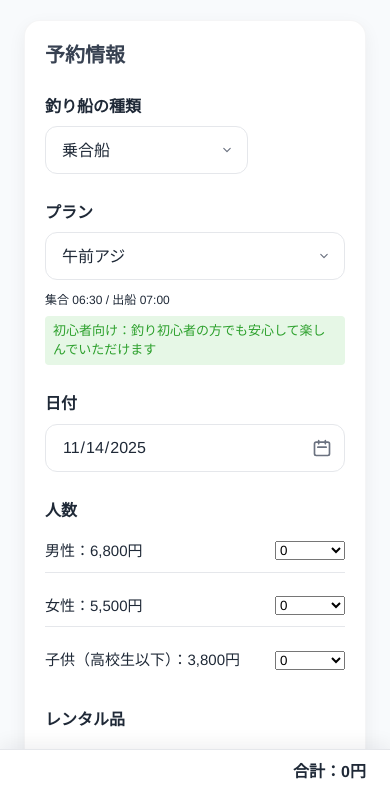
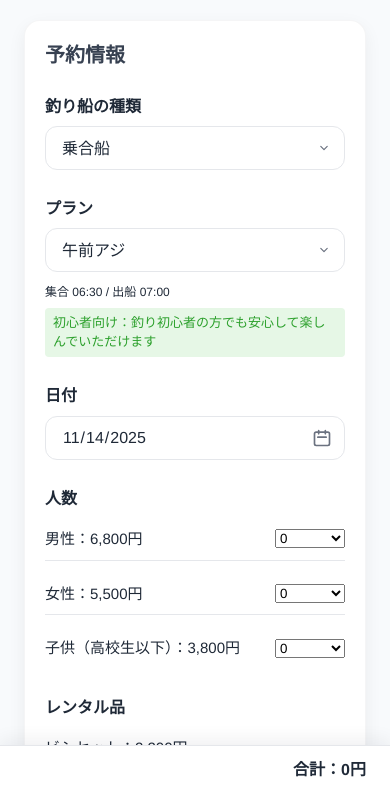
Before and after one commit to kotaokubo/boarding_fee_-calculater, a plain HTML site: page index.html in a window 390 px wide. Shown: the part 51-844 px from the top of the page. Drawn offline with Linux system fonts and the light colour scheme.

Commit message:
CSS修正

```diff
--- a/styles.css
+++ b/styles.css
@@ -40,12 +40,12 @@ body{background:var(--bg);margin:0;padding:24px;font-size:16px;line-height:1.45}
 .field{margin-bottom:12px}
 label{display:block;padding-top:15px;margin-bottom:8px;font-weight:600;color:var(--text)}
 .meta{color:var(--muted);font-size:13px}
-.meta-time{font-size:13px}
+.meta-time{font-size:15px}
 .date-row{display:flex;gap:10px;align-items:center}
 .plan-row{display:flex;gap:12px;align-items:center}
 
 /* inputs */
-.form-input{font-size: 15px;padding:12px;border:1px solid var(--gray-200);border-radius:12px;background:#fff;color:var(--text);box-sizing:border-box}
+.form-input{font-size: 15px;padding:12px;border:1px solid var(--gray-200);border-radius:12px;background:#fff;color:var(--text);height:44px;box-sizing:border-box}
 .form-input:focus{outline:none;box-shadow:0 0 0 4px rgba(96,165,250,0.18);border-color:var(--blue-600)}
 .form-input.wide{min-width:120px;max-width:100%}
 select.form-input{appearance:none}
@@ -120,8 +120,8 @@ input[type="date"]::-webkit-calendar-picker-indicator{
 	.grid{grid-template-columns:1fr}
 
 	/* モバイル用フォーム調整 */
-	.form-input{font-size:16px;padding:14px 16px;height:48px}
-	.form-input[type="date"]{width:100%;max-width:100%}
+	.form-input{font-size:16px;padding:12px 16px;height:44px}
+	.form-input[type="date"]{width:100%;max-width:100%;text-align:left;height:44px}
 
 	/* セレクトボックスの調整 */
 	select.form-input{
@@ -130,6 +130,7 @@ input[type="date"]::-webkit-calendar-picker-indicator{
 		background-repeat: no-repeat;
 		background-size: 16px;
 		padding-right: 40px;
+		width: 100%;
 	}
 
 	/* プランと釣船種類のテキスト調整 */
@@ -140,11 +141,11 @@ input[type="date"]::-webkit-calendar-picker-indicator{
 
 /* fixed total bar */
 .fixed-total{position:fixed;left:0;right:0;bottom:0;background:var(--surface);border-top:1px solid var(--gray-200);box-shadow:0 -6px 18px rgba(20,24,28,0.06);z-index:60}
-.fixed-total-inner{max-width:980px;margin:0 auto;padding:12px 20px;display:flex;justify-content:space-between;align-items:center}
+.fixed-total-inner{max-width:980px;margin:0 auto;padding:14px 20px;display:flex;justify-content:space-between;align-items:center}
 .fixed-amount{font-weight:800;font-size:18px}
 .fixed-label{color:var(--muted)}
 
 @media (max-width:560px){
-  .fixed-total-inner{padding:10px 24px}
+  .fixed-total-inner{padding:12px 24px}
   .fixed-amount{font-size:16px}
 }
```
